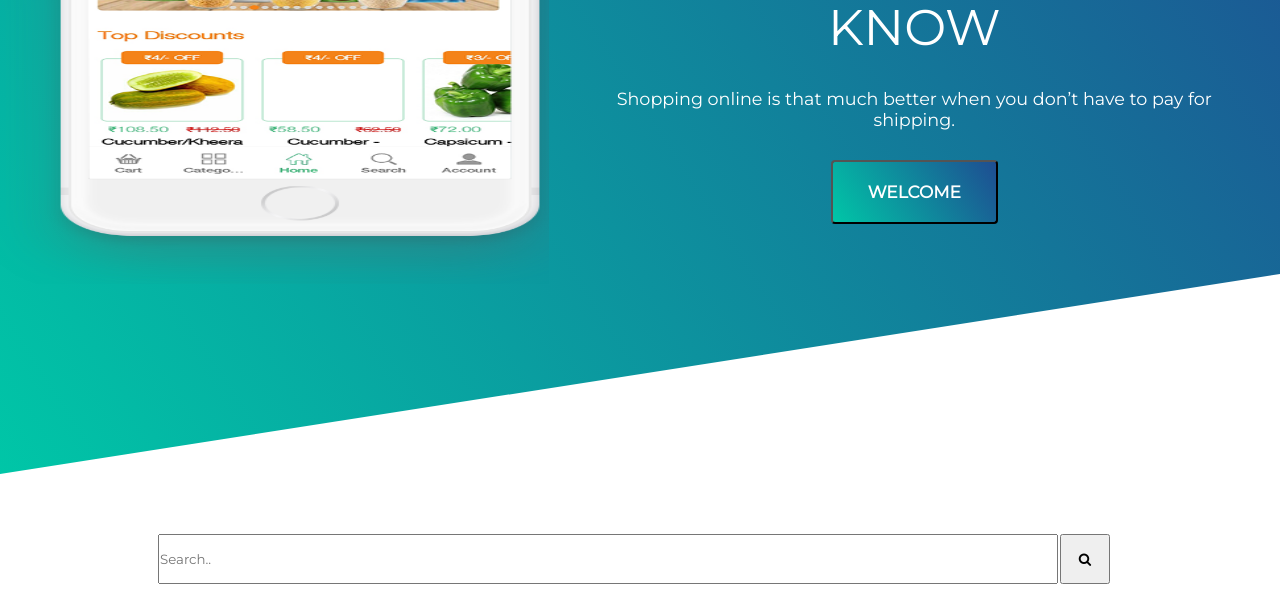
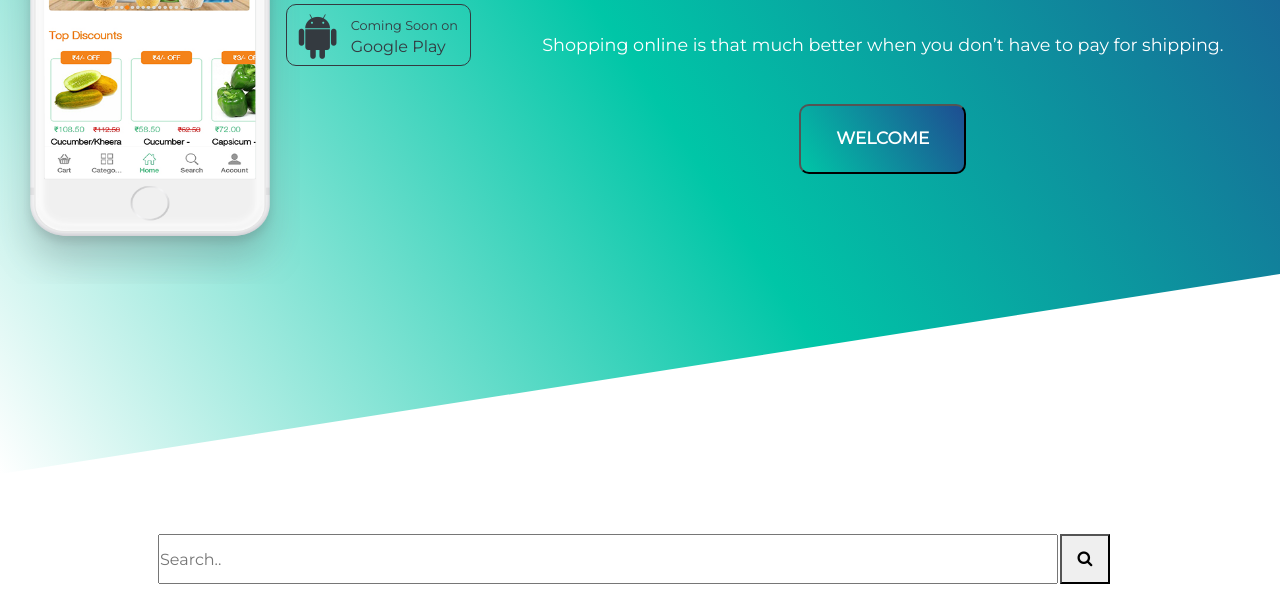
Before and after one commit to jatinkumar027/Zarurat.in, a PHP site: page / in a window 1280 px wide. Shown: the part 326-927 px from the top of the page. Run offline with PHP 8.4, Linux system fonts and the light colour scheme; some libraries are stand-ins or nearby versions.

Commit message:
Index.php and home page css

```diff
--- a/index.php
+++ b/index.php
@@ -2,18 +2,25 @@
 <html>
   <head>
 		<title>Welcome to Zarurat.in | Your daily needs fulfiller</title>
-		<!-- creating link between css file -->
+
+    <link rel="stylesheet" href='https://maxcdn.bootstrapcdn.com/bootstrap/4.0.0/css/bootstrap.min.css'>
+    <script src='https://maxcdn.bootstrapcdn.com/bootstrap/4.0.0/js/bootstrap.min.js'></script>
+    <link rel="stylesheet" href='https://cdnjs.cloudflare.com/ajax/libs/font-awesome/4.0.3/css/font-awesome.css'>
+    <script src='https://cdnjs.cloudflare.com/ajax/libs/jquery/3.2.1/jquery.min.js'></script>
+
 		<link rel="stylesheet" type="text/css" href="public/css/home_page.css">
+    <link href='https://cdnjs.cloudflare.com/ajax/libs/font-awesome/4.0.3/css/font-awesome.css'>
 		<link href="https://fonts.googleapis.com/css?family=Montserrat" rel="stylesheet">
 		<meta name="viewport" content="width=device-width, initial-scale=1">
 		<link rel="stylesheet" href="https://cdnjs.cloudflare.com/ajax/libs/font-awesome/4.7.0/css/font-awesome.min.css">
+
   </head>
   <body>
 		<header class="site-header">
 			<nav>
 				<!-- logo for website, Yet to work -->
 				<div class="logo">
-					<h1>Zarurat Website</h1>
+          <img src="images/Zarurat_logo.png" alt="">
 				</div>
 				<!-- Menu, Yet to attach with other pages -->
 				<div class="menu">
@@ -27,12 +34,37 @@
 			<section>
 				<!-- creating quotes -->
 				<div class="leftside">
-					<img src="images/home_screen_demo_mobile.png">
+          <div>
+            <img src="images/home_screen_demo_mobile.png">
+          </div>
+
+
 				</div>
+        <!-- from : https://bbbootstrap.com/snippets/awesome-app-store-buttons-32348296 -->
+        <div class="page-content page-container" id="page-content">
+          <div class="padding">
+            <div class="row container d-flex justify-content-center">
+              <div class="template-demo mt-2">
+                <button class="btn btn-outline-dark btn-icon-text" style="border-radius:10px;">
+                  <i class="fa fa-apple btn-icon-prepend mdi-36px fa-3x"></i>
+                  <span class="d-inline-block text-left">
+                    <small class="font-weight-light d-block">Coming Soon on</small> App Store </span>
+                  </button>
+
+                  <button class="btn btn-outline-dark btn-icon-text" style="margin-top:10px; border-radius:10px;">
+                    <i class="fa fa-android btn-icon-prepend mdi-36px fa-3x"></i>
+                    <span class="d-inline-block text-left">
+                      <small class="font-weight-light d-block">Coming Soon on</small> Google Play </span>
+                    </button>
+              </div>
+            </div>
+          </div>
+        </div>
+
 				<div class="rightside">
 					<h1>Free shipping and online shopping: What you need to know</h1>
 					<p>Shopping online is that much better when you don’t have to pay for shipping.</p>
-					<button>Welcome</button>
+					<button style="border-radius:10px;">Welcome</button>
 				</div>
 			</section>
 		</header>
@@ -54,7 +86,7 @@
 		   <div class="clearfix ">
 		       <div class="shop_search_item ">
 			        <div class="shop_image">
-			        	<a href=""><img style="width: 275px; height: 200px;" src="images/home_page_kirana.png">
+			        	<a href=""><img style="width: 275px; height: 200px;" src="images/home_page_kirana.jpg">
 			        	 <h3>Kirana Store</h3></a>
 			        </div>
 
@@ -62,14 +94,14 @@
 
 		       <div class="shop_search_item ">
 			        <div class="shop_image">
-			        	<img style="width: 275px; height: 200px;" src="images/home_page_dairy.png">
+			        	<img style="width: 275px; height: 200px;" src="images/home_page_dairy.jpg">
 			        	<a href="#"><h3>Dairy Store</h3></a>
 			        </div>
 		       </div>
 
 		       <div class="shop_search_item">
 			        <div class="shop_image">
-			        	<img style="width: 275px; height: 200px;" src="images/home_page_medical.png">
+			        	<img style="width: 275px; height: 200px;" src="images/home_page_medical.jpg">
 			        	<a href="#"><h3>Medical Store</h3></a>
 			        </div>
 		       </div>
--- a/public/css/home_page.css
+++ b/public/css/home_page.css
@@ -11,7 +11,7 @@
 .site-header{
 	width: 100%;
 	height: 100vh;
-	background: linear-gradient(57deg, #00c6a7, #1e4d92);
+	background: linear-gradient(57deg, rgba(255, 255, 255,1), rgba(0, 198, 167 ,1), rgba(30, 77, 146 ,1));
 	clip-path: polygon(0% 0%, 100% 0%, 100% 75%, 0% 100%);
 }
 
@@ -23,7 +23,7 @@ nav{
 	width: 100%;
 	height: 100px;
 	display: flex;
-	color: white;
+	/* background: linear-gradient(57deg, rgba(0, 198, 167,1), rgba(30, 77, 146,1)); */
 }
 
 .logo{
@@ -31,9 +31,9 @@ nav{
 	height: 100px;
 }
 
-.logo h1{
+.logo img{
 	line-height: 100px;
-	padding-left: 50px;
+	padding:25px 0px 0px 50px;
 }
 
 .menu {
@@ -62,15 +62,26 @@ section {
 }
 
 .leftside{
-	width: 100%;
+	width: 50%;
 	height: auto;
 	overflow: hidden;
 	margin-top: 10px
 }
 
 .leftside img{
-	width: 600px;
+	width: 300px;
 	height: 500px;
+}
+
+/** -- from : https://bbbootstrap.com/snippets/awesome-app-store-buttons-32348296 */
+
+.mdi-36px {
+		font-size: 39px;
+		margin-right: 10px
+}
+
+.container {
+		margin-top: 150px
 }
 
 .rightside{
```
